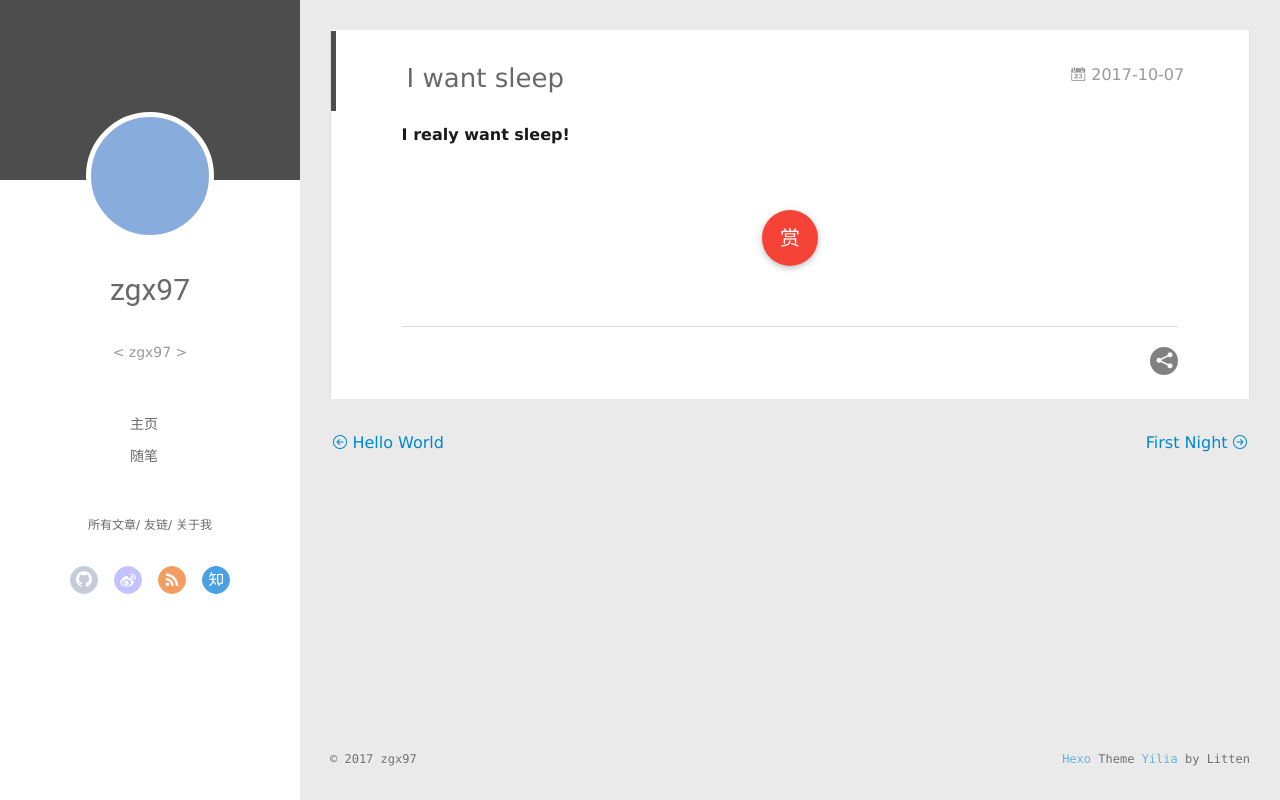
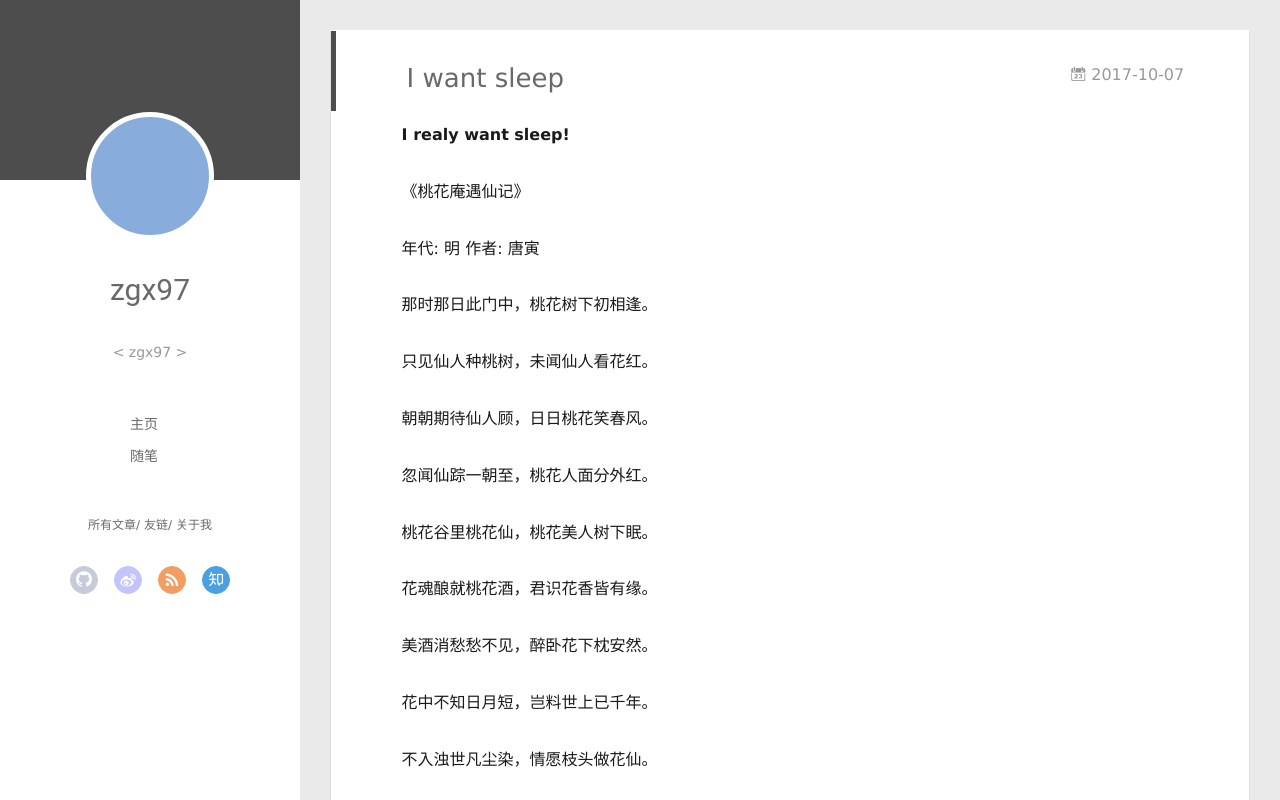
Before and after one commit to zgx97/zgx97.github.io, a plain HTML site: page 2017/10/07/I-want-sleep/index.html in a window 1280 px wide. Drawn offline with Linux system fonts and the light colour scheme; no server answers.

Commit message:
Site updated: 2017-10-08 15:32:44

```diff
--- a/2017/10/07/I-want-sleep/index.html
+++ b/2017/10/07/I-want-sleep/index.html
@@ -8,17 +8,17 @@
   <link rel="dns-prefetch" href="http://yoursite.com">
   <title>I want sleep | My little world</title>
   <meta name="viewport" content="width=device-width, initial-scale=1, maximum-scale=1">
-  <meta name="description" content="I realy want sleep!">
+  <meta name="description" content="I realy want sleep! 《桃花庵遇仙记》 年代: 明 作者: 唐寅 那时那日此门中，桃花树下初相逢。 只见仙人种桃树，未闻仙人看花红。 朝朝期待仙人顾，日日桃花笑春风。 忽闻仙踪一朝至，桃花人面分外红。 桃花谷里桃花仙，桃花美人树下眠。 花魂酿就桃花酒，君识花香皆有缘。 美酒消愁愁不见，醉卧花下枕安然。 花中不知日月短，岂料世上已千年。 不入浊世凡尘染，情愿枝头做花仙。 春来三月香">
 <meta property="og:type" content="article">
 <meta property="og:title" content="I want sleep">
 <meta property="og:url" content="http://yoursite.com/2017/10/07/I-want-sleep/index.html">
 <meta property="og:site_name" content="My little world">
-<meta property="og:description" content="I realy want sleep!">
+<meta property="og:description" content="I realy want sleep! 《桃花庵遇仙记》 年代: 明 作者: 唐寅 那时那日此门中，桃花树下初相逢。 只见仙人种桃树，未闻仙人看花红。 朝朝期待仙人顾，日日桃花笑春风。 忽闻仙踪一朝至，桃花人面分外红。 桃花谷里桃花仙，桃花美人树下眠。 花魂酿就桃花酒，君识花香皆有缘。 美酒消愁愁不见，醉卧花下枕安然。 花中不知日月短，岂料世上已千年。 不入浊世凡尘染，情愿枝头做花仙。 春来三月香">
 <meta property="og:locale" content="zh-CN">
-<meta property="og:updated_time" content="2017-10-06T18:50:41.439Z">
+<meta property="og:updated_time" content="2017-10-08T07:32:28.135Z">
 <meta name="twitter:card" content="summary">
 <meta name="twitter:title" content="I want sleep">
-<meta name="twitter:description" content="I realy want sleep!">
+<meta name="twitter:description" content="I realy want sleep! 《桃花庵遇仙记》 年代: 明 作者: 唐寅 那时那日此门中，桃花树下初相逢。 只见仙人种桃树，未闻仙人看花红。 朝朝期待仙人顾，日日桃花笑春风。 忽闻仙踪一朝至，桃花人面分外红。 桃花谷里桃花仙，桃花美人树下眠。 花魂酿就桃花酒，君识花香皆有缘。 美酒消愁愁不见，醉卧花下枕安然。 花中不知日月短，岂料世上已千年。 不入浊世凡尘染，情愿枝头做花仙。 春来三月香">
 
     <link rel="alternative" href="/atom.xml" title="My little world" type="application/atom+xml">
 
@@ -179,6 +179,18 @@
     <div class="article-entry" itemprop="articleBody">
 
         <p><strong>I realy want sleep!</strong></p>
+<p>《桃花庵遇仙记》</p>
+<p>年代: 明 作者: 唐寅</p>
+<p>那时那日此门中，桃花树下初相逢。</p>
+<p>只见仙人种桃树，未闻仙人看花红。</p>
+<p>朝朝期待仙人顾，日日桃花笑春风。</p>
+<p>忽闻仙踪一朝至，桃花人面分外红。</p>
+<p>桃花谷里桃花仙，桃花美人树下眠。</p>
+<p>花魂酿就桃花酒，君识花香皆有缘。</p>
+<p>美酒消愁愁不见，醉卧花下枕安然。</p>
+<p>花中不知日月短，岂料世上已千年。</p>
+<p>不入浊世凡尘染，情愿枝头做花仙。</p>
+<p>春来三月香风送，便是花奴问君安。</p>
 
 
 
```
Also changed, not shown: atom.xml (+7 -3 lines), index.html (+12 -0 lines), search.xml (+12 -0 lines), sitemap.xml (+7 -7 lines).
